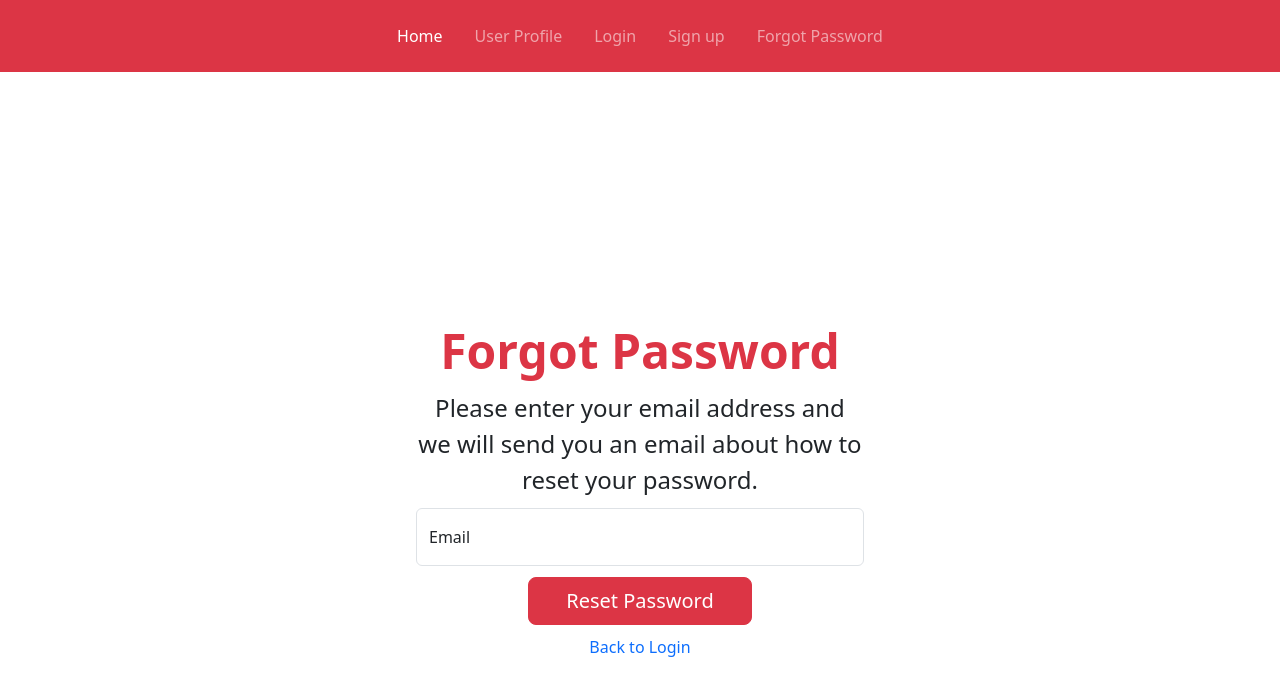
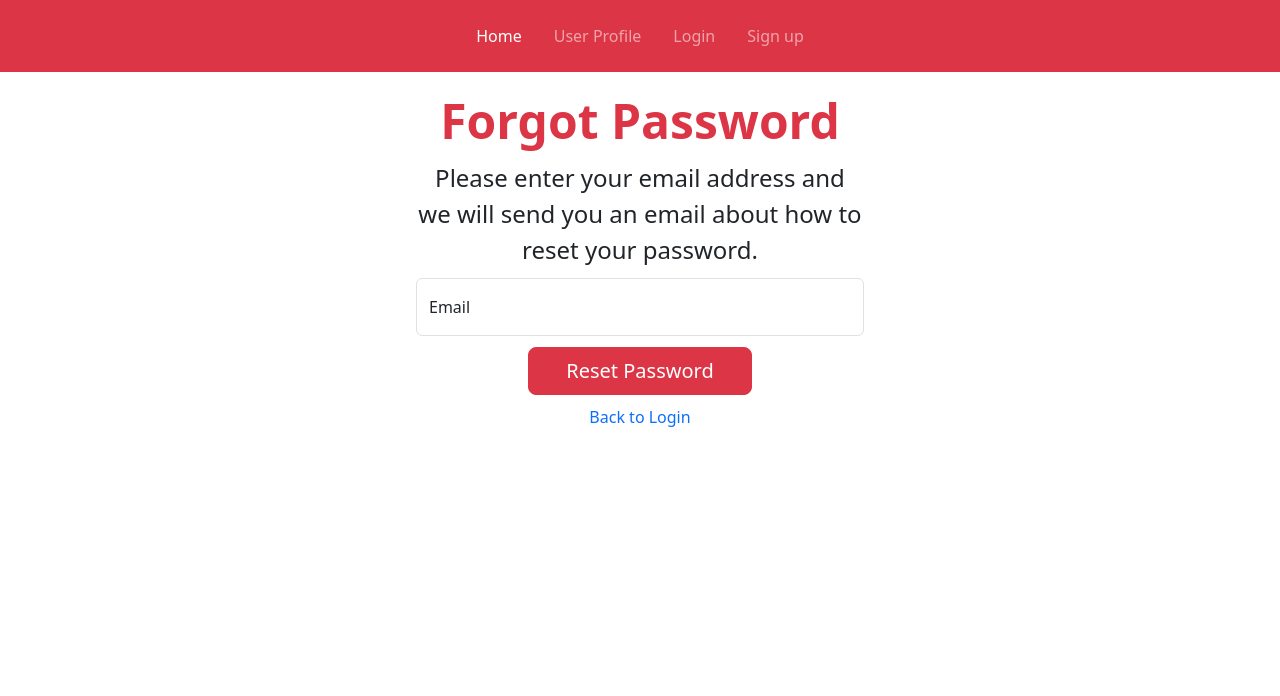
Before and after one commit to shellyh0626/TicketWingmanFront, a React (Create React App) app: page /forgot in a window 1280 px wide. Shown: the top 696 px of the page. Built offline with nearby package versions, Linux system fonts and the light colour scheme.

Commit message:
Fixed margin of UserProfile and Forgot to match. Removed Link to forgotpage

```diff
--- a/src/App.js
+++ b/src/App.js
@@ -34,11 +34,6 @@ function App() {
                 Sign up
               </Link>
             </li>
-            <li class="nav-item">
-              <Link to="/forgot" class="nav-link mx-2">
-                Forgot Password
-              </Link>
-            </li>
           </ul>
         </nav>
 
--- a/src/css/ForgotFormCSS.css
+++ b/src/css/ForgotFormCSS.css
@@ -4,7 +4,7 @@
   justify-content: center;
   width: 35%;
   margin: 0 auto;
-  margin-top: 250px;
+  margin-top: 20px;
 }
 
 #forgotPasswordHeading {
--- a/src/css/UserProfileCSS.css
+++ b/src/css/UserProfileCSS.css
@@ -5,7 +5,7 @@
   margin: 0 auto;
   padding: 50px;
   box-sizing: border-box;
-  margin-top: 50px;
+  margin-top: 20px;
 }
 
 #userProfilePicture {
```
